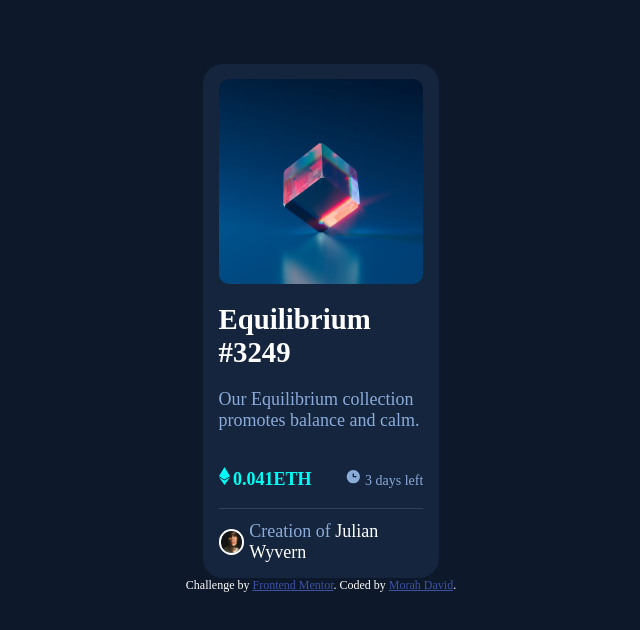
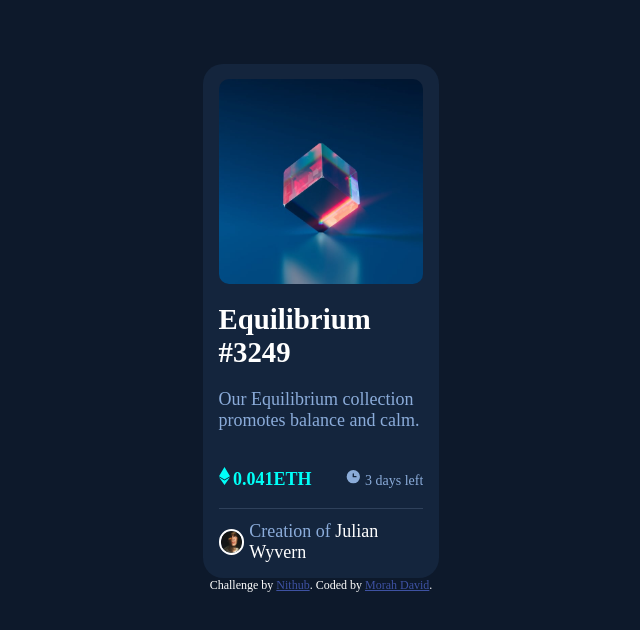
Before and after one commit to nzubechukwudavid/HTML_CSS, a plain HTML site: page Sparkling movie/index.html in a window 1280 px wide. Shown: the whole page, without its empty margins (319-959 px from the left). Drawn offline with Linux system fonts and the light colour scheme.

Commit message:
updated files

```diff
--- a/Sparkling movie/index.html
+++ b/Sparkling movie/index.html
@@ -5,7 +5,7 @@
   <meta name="viewport" content="width=device-width, initial-scale=1.0" />
   <link rel="icon" type="image/png" sizes="32x32" href="./images/favicon-32x32.png" />
   <link rel="stylesheet" href="styles.css" />
-  <title>Frontend Mentor | NFT preview card component</title>
+  <title>NFT preview card component</title>
 </head>
 <body>
   <main class="card">
@@ -29,7 +29,7 @@
   </main>
   <div class="attribution">
     Challenge by
-    <a href="https://www.frontendmentor.io?ref=challenge" target="_blank">Frontend Mentor</a>.
+    <a href="https://www.frontendmentor.io?ref=challenge" target="_blank">Nithub</a>.
     Coded by <a href="#">Morah David</a>.
   </div>
 </body>
```
